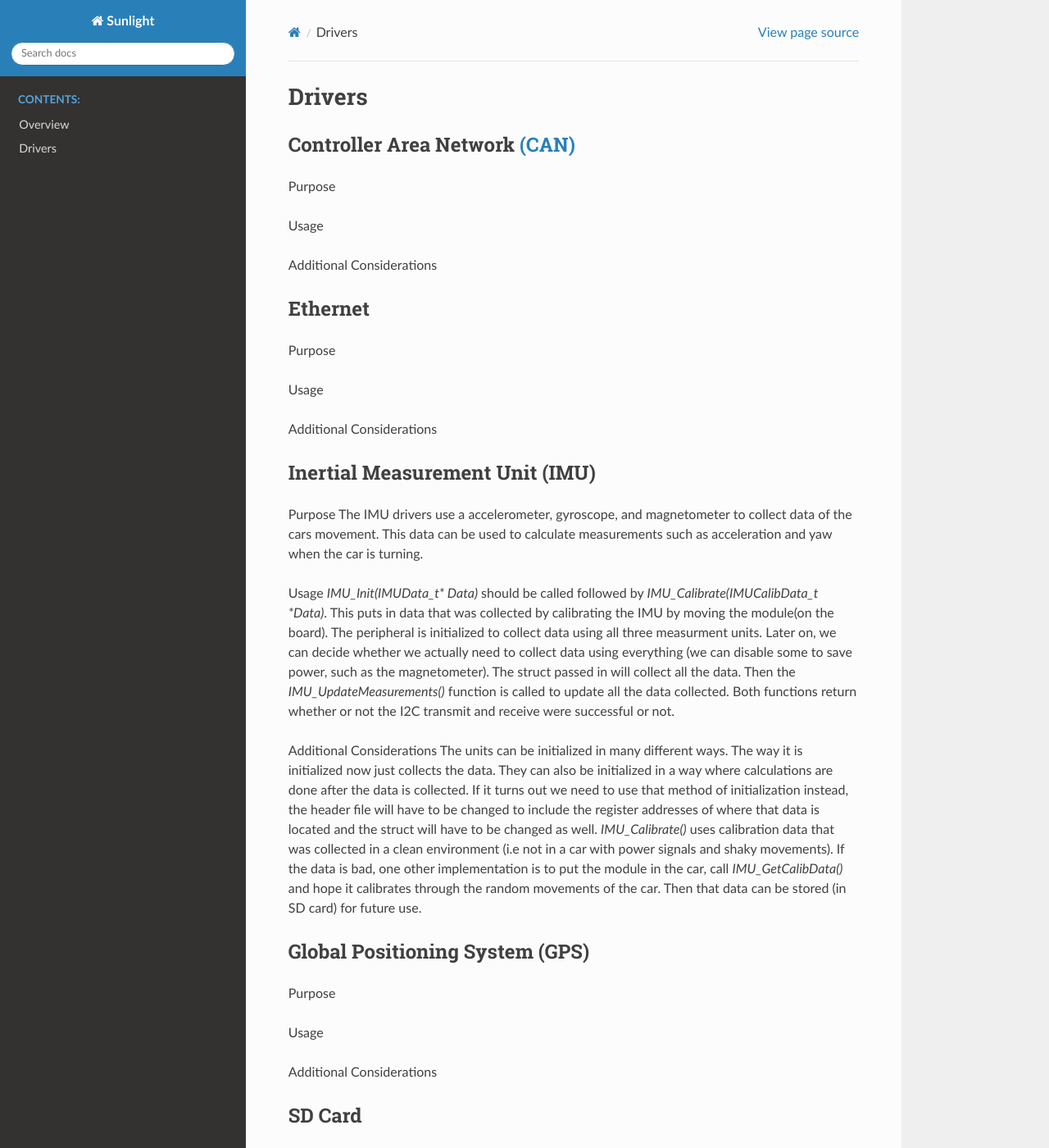
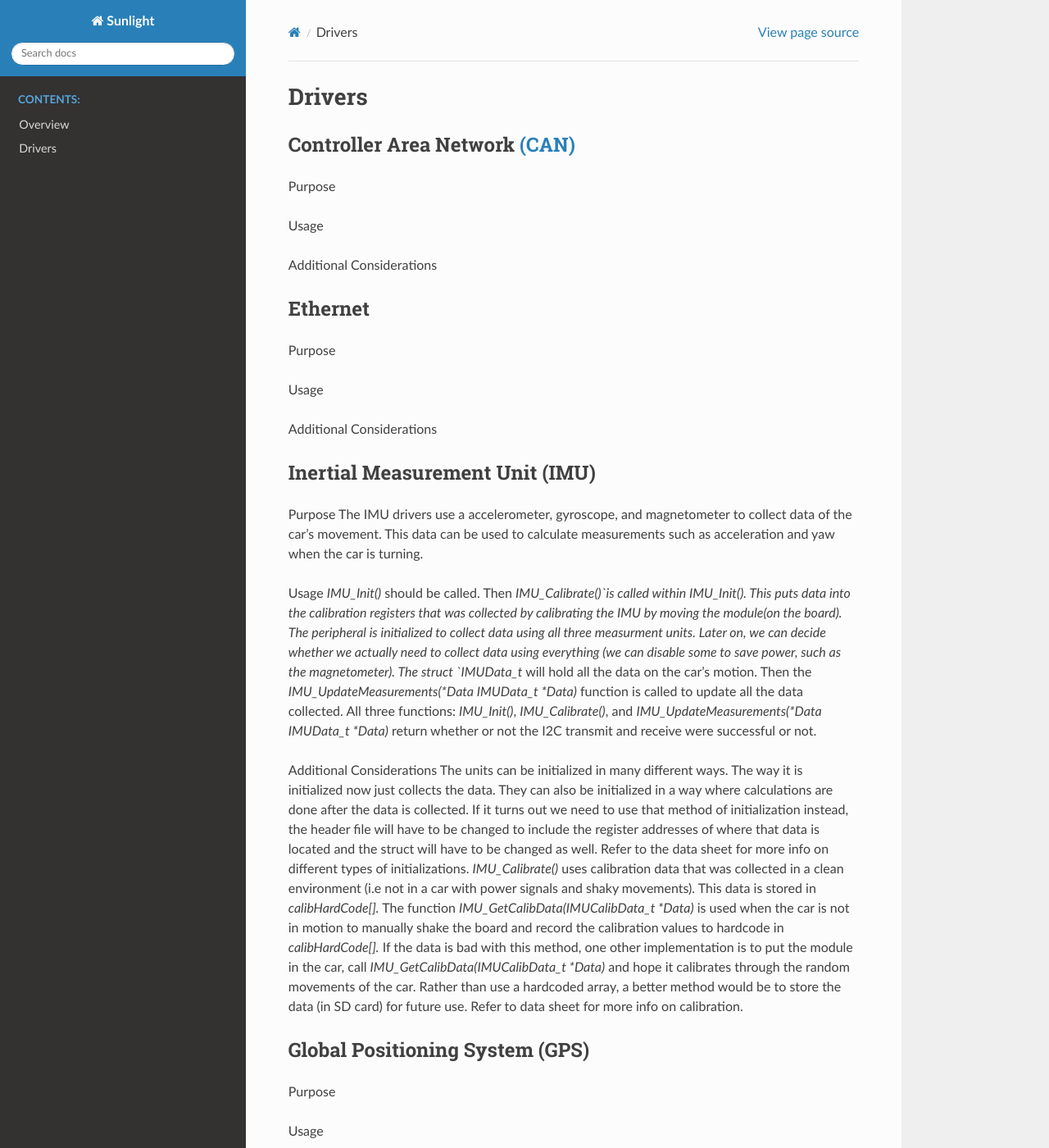
Before and after one commit to lhr-solar/DataAcq-Sunlight, a Sphinx documentation site: the page built from Docs/source/Software/drivers.rst, in a window 1280 px wide and 1400 px high. Shown: the whole window at 82% size. Built offline with Sphinx 7.4.7 and the Read the Docs theme 2.0.0, drawn with Linux system fonts in a browser that asks for light colours; pages that are not in the unit, such as notebooks, are missing from menus.

Commit message:
Hard coded IMU calibration data, continuous updated data readings look correct now. Added info to documentation of IMU regarding calibration functions and hard-coded data.

```diff
--- a/Docs/source/Software/drivers.rst
+++ b/Docs/source/Software/drivers.rst
@@ -24,23 +24,27 @@ Inertial Measurement Unit (IMU)
 ===============================
 
 Purpose
-The IMU drivers use a accelerometer, gyroscope, and magnetometer to collect data of the cars movement.
+The IMU drivers use a accelerometer, gyroscope, and magnetometer to collect data of the car's movement.
 This data can be used to calculate measurements such as acceleration and yaw when the car is turning.
 
 Usage
-`IMU_Init(IMUData_t* Data)` should be called followed by `IMU_Calibrate(IMUCalibData_t *Data)`. This puts in data that was collected by
-calibrating the IMU by moving the module(on the board). The peripheral is initialized to collect data using all three measurment
+`IMU_Init()` should be called. Then `IMU_Calibrate()`is called within IMU_Init(). This puts data into the calibration registers that was
+collected by calibrating the IMU by moving the module(on the board). The peripheral is initialized to collect data using all three measurment
 units. Later on, we can decide whether we actually need to collect data using everything (we can disable some to save power, such as
-the magnetometer). The struct passed in will collect all the data. Then the `IMU_UpdateMeasurements()` function is called to update all
-the data collected. Both functions return whether or not the I2C transmit and receive were successful or not.
+the magnetometer). The struct `IMUData_t` will hold all the data on the car's motion. Then the `IMU_UpdateMeasurements(*Data IMUData_t *Data)` function
+is called to update all the data collected. All three functions: `IMU_Init()`, `IMU_Calibrate()`, and `IMU_UpdateMeasurements(*Data IMUData_t *Data)`
+return whether or not the I2C transmit and receive were successful or not.
 
 Additional Considerations
 The units can be initialized in many different ways. The way it is initialized now just collects the data. They can also be initialized
 in a way where calculations are done after the data is collected. If it turns out we need to use that method of initialization instead,
 the header file will have to be changed to include the register addresses of where that data is located and the struct will have to be
-changed as well. `IMU_Calibrate()` uses calibration data that was collected in a clean environment (i.e not in a car with power signals
-and shaky movements). If the data is bad, one other implementation is to put the module in the car, call `IMU_GetCalibData()` and hope
-it calibrates through the random movements of the car. Then that data can be stored (in SD card) for future use.
+changed as well. Refer to the data sheet for more info on different types of initializations. `IMU_Calibrate()` uses calibration data that
+was collected in a clean environment (i.e not in a car with power signals and shaky movements). This data is stored in `calibHardCode[].`
+The function `IMU_GetCalibData(IMUCalibData_t *Data)` is used when the car is not in motion to manually shake the board and record the calibration
+values to hardcode in `calibHardCode[].` If the data is bad with this method, one other implementation is to put the module in the car,
+call `IMU_GetCalibData(IMUCalibData_t *Data)` and hope it calibrates through the random movements of the car. Rather than use a hardcoded array, a
+better method would be to store the data (in SD card) for future use. Refer to data sheet for more info on calibration.
 
 Global Positioning System (GPS)
 ===============================
```
Also changed, not shown: 3 other files.
